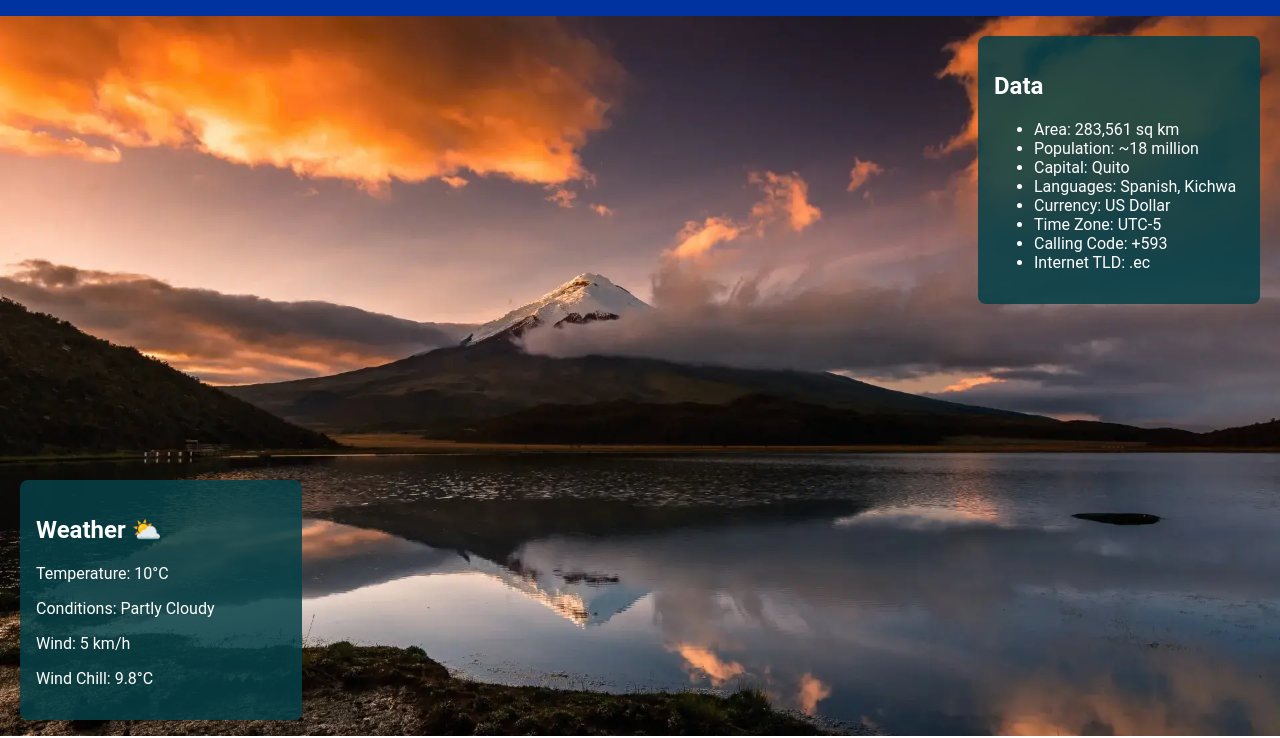
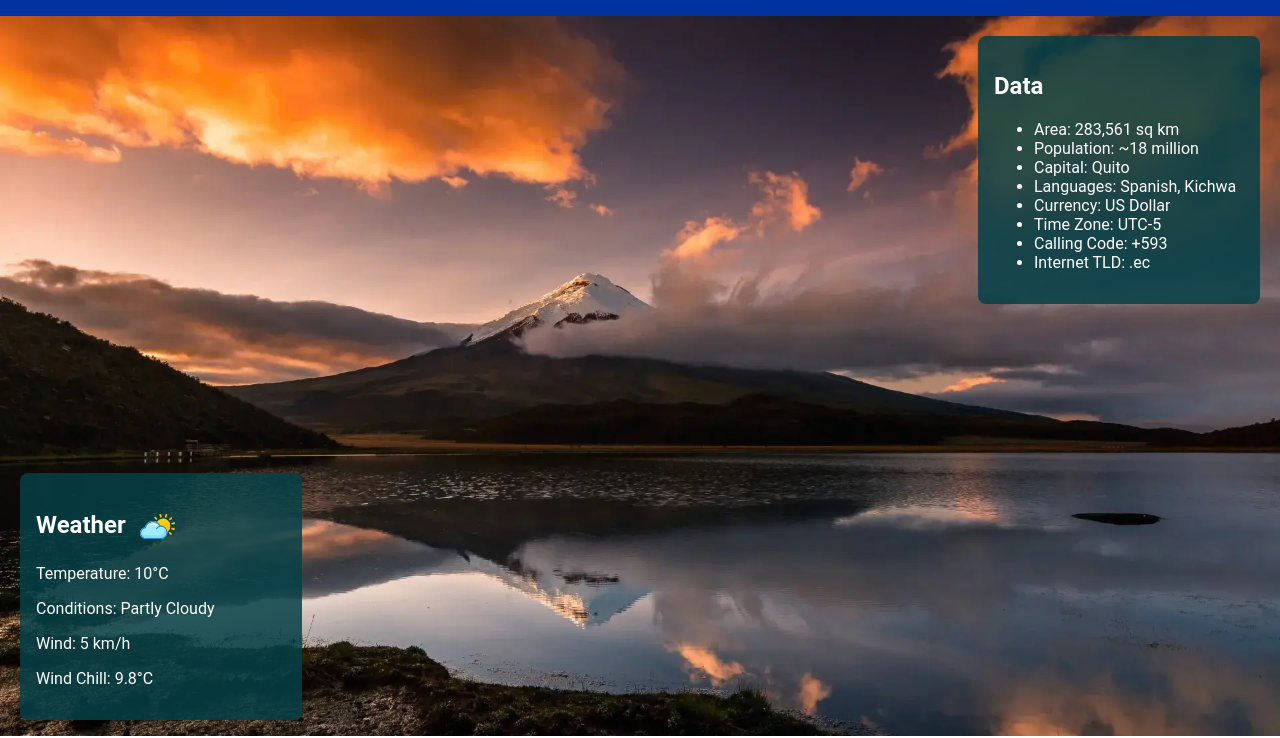
Before and after one commit to gabrielmurillocmyk/wdd131, a plain HTML site: page place.html in a window 1280 px wide. Shown: the part 97-835 px from the top of the page. Drawn offline with Linux system fonts and the light colour scheme.

Commit message:
LAst review01

```diff
--- a/place.html
+++ b/place.html
@@ -39,7 +39,7 @@
 
   <!-- Weather card -->
         <section class="weather card">
-        <h2>Weather <span class="icon"></span></h2>
+        <h2>Weather <img src="images/weather-icon.svg" alt="Weather icon" class="weather-icon"></h2>
         <p>Temperature: 10°C</p>
         <p>Conditions: Partly Cloudy</p>
         <p>Wind: 5 km/h</p>
--- a/styles/place.css
+++ b/styles/place.css
@@ -48,8 +48,12 @@ header, footer {
   left: 20px;
 }
 
-.weather h2::after {
-  content: " ⛅";
+.weather-icon {
+  width: 35px;
+  height: 35px;
+  vertical-align: middle;
+  margin-left: 8px;
+  fill: var(--neutral);
 }
 
 .data, .weather {
```
